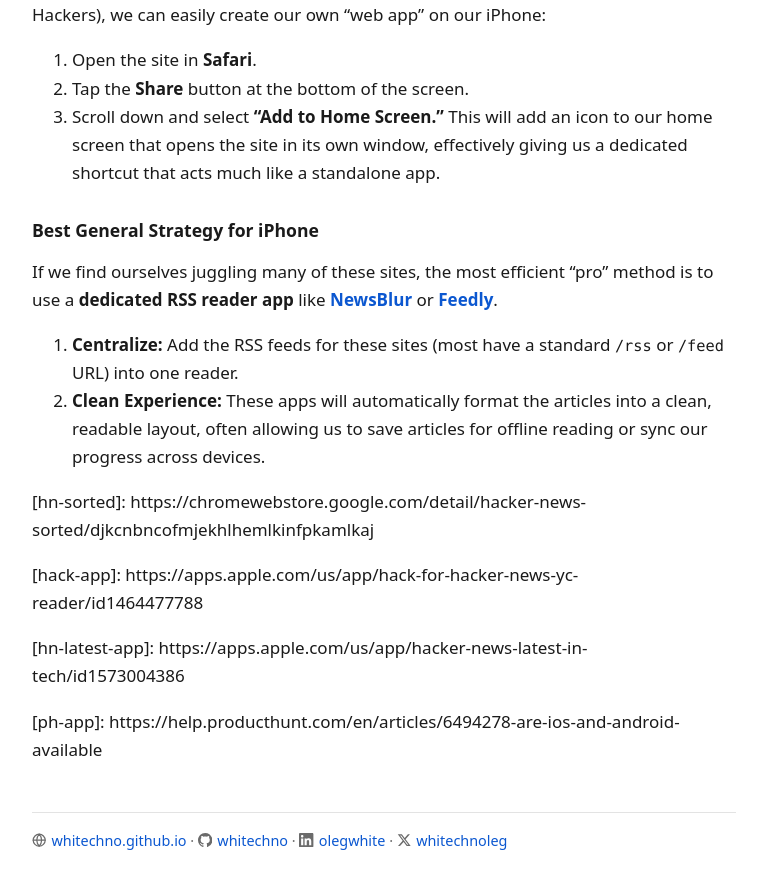
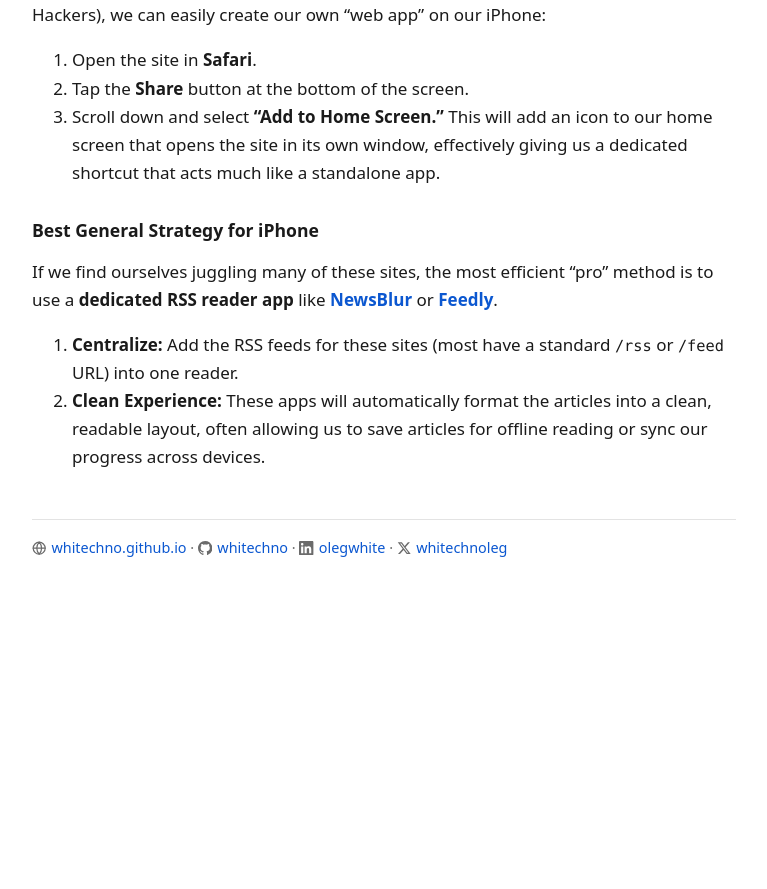
Before and after one commit to whitechno/whitechno.github.io, a Jekyll site: the page built from blog/2026/06/08/hacker-news-alt/index.md, in a window 1280 px wide and 900 px high, scrolled down 5385 px. Shown: the top 889 px of the window, without its empty margins (256-1023 px from the left). Built offline with Jekyll 4.4.1, drawn with Linux system fonts in a browser that asks for light colours; after the commit the page ends 5993 px from its top, so only the background shows below that; part of the change alters nothing that is shown; some of the changed text lies outside the part shown.

Commit message:
Re-publish 2026/06/08 hacker-news-alt post

```diff
--- a/blog/2026/06/08/hacker-news-alt/index.md
+++ b/blog/2026/06/08/hacker-news-alt/index.md
@@ -2,7 +2,7 @@
 layout: post
 title: "Hacker News Alternatives"
 date: 2026-06-08
-description: "Hacker News alternatives and power-user techniques: sorting extensions, Algolia search filters, and the best apps for reading HN on iPhone."
+description: "Hacker News alternatives and power-user techniques: sorting extensions, Algolia search filters, and the best apps for reading HN and its alternatives on iPhone."
 ---
 
 While [Hacker News](https://news.ycombinator.com/) is widely regarded as the
@@ -243,14 +243,11 @@ method is to use a **dedicated RSS reader app** like
    a clean, readable layout, often allowing us to save articles for offline
    reading or sync our progress across devices.
 
-[hn-sorted]:
-https://chromewebstore.google.com/detail/hacker-news-sorted/djkcnbncofmjekhlhemlkinfpkamlkaj
+[hn-sorted]: https://chromewebstore.google.com/detail/hacker-news-sorted/djkcnbncofmjekhlhemlkinfpkamlkaj
 
-[hack-app]:
-https://apps.apple.com/us/app/hack-for-hacker-news-yc-reader/id1464477788
+[hack-app]: https://apps.apple.com/us/app/hack-for-hacker-news-yc-reader/id1464477788
 
-[hn-latest-app]:
-https://apps.apple.com/us/app/hacker-news-latest-in-tech/id1573004386
+[hn-latest-app]: https://apps.apple.com/us/app/hacker-news-latest-in-tech/id1573004386
 
 [dev-app]: https://apps.apple.com/us/app/dev-to/id1536933197
 
@@ -258,5 +255,4 @@ https://apps.apple.com/us/app/hacker-news-latest-in-tech/id1573004386
 
 [hackernoon-app]: https://apps.apple.com/us/app/hackernoon/id6447998105
 
-[ph-app]:
-https://help.producthunt.com/en/articles/6494278-are-ios-and-android-available
+[ph-app]: https://help.producthunt.com/en/articles/6494278-are-ios-and-android-available
```
